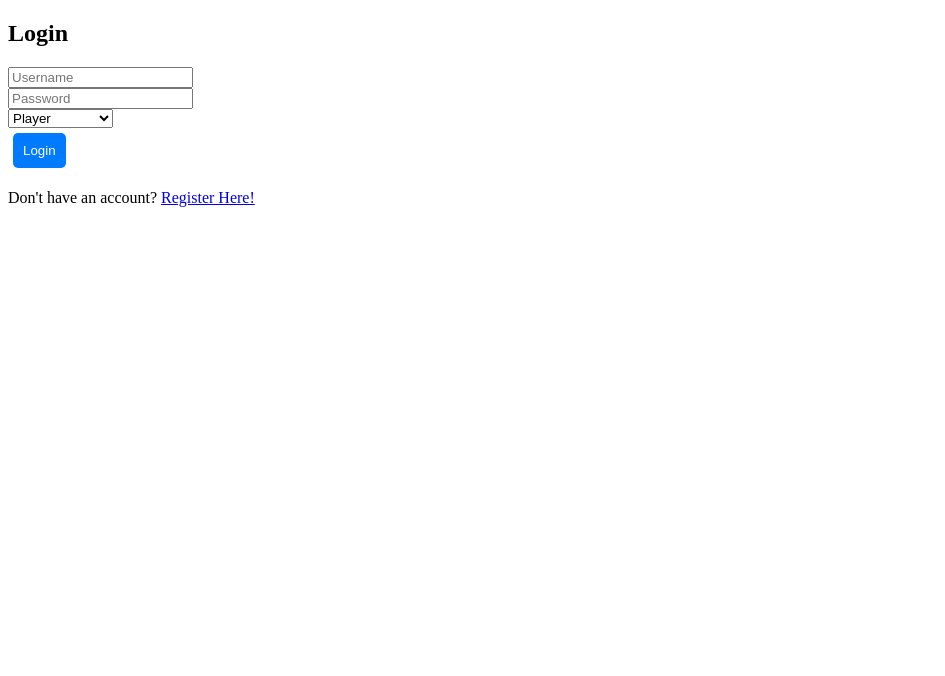
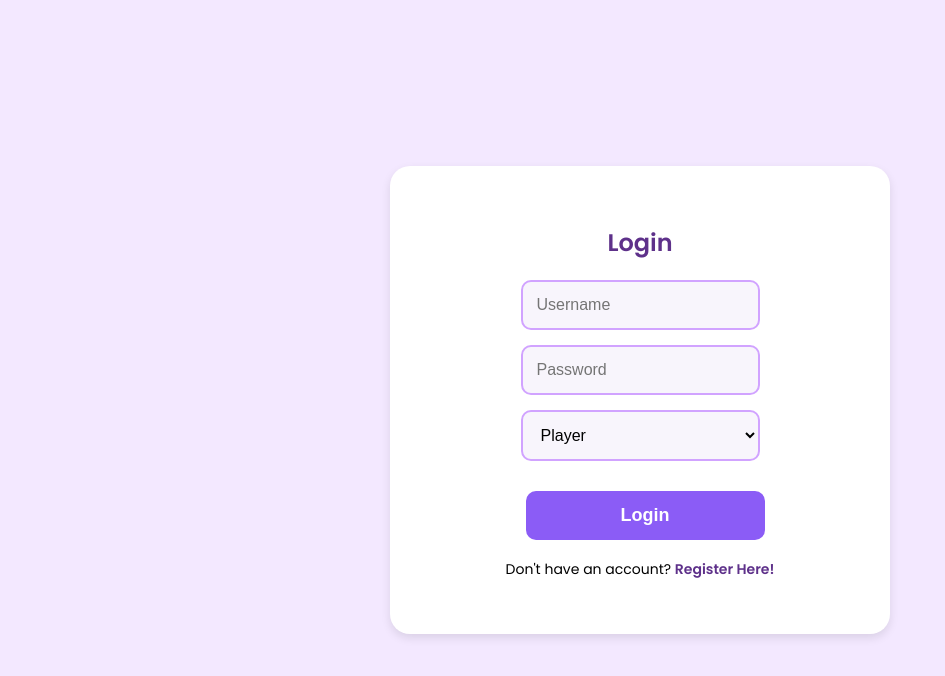
Before and after one commit to tlycody/ECM2434_v2, a React (Create React App) app in the folder bingo-frontend/: page /login in a window 1280 px wide. Shown: the top 676 px of the page, without its empty margins (0-945 px from the left). Built offline with nearby package versions, Linux system fonts and the light colour scheme; no server answers.

Commit message:
register and login css completed (frontend)

```diff
--- /dev/null
+++ b/bingo-frontend/src/components/Login.css
@@ -0,0 +1,126 @@
+/* Importing fonts (if needed) */
+@import url('https://fonts.googleapis.com/css2?family=Poppins:wght@300;400;600&display=swap');
+
+/* General styling */
+body {
+    background-color: #F3E8FF; /* Light lavender background */
+    font-family: 'Poppins', sans-serif;
+    display: flex;
+    justify-content: center;
+    align-items: center;
+    height: 100vh;
+    margin: 0;
+}
+
+/* Container */
+.login-container {
+    background: white;
+    border-radius: 20px;
+    box-shadow: 0 4px 10px rgba(0, 0, 0, 0.1);
+    padding: 40px;
+    width: 420px;
+    text-align: center;
+    display: flex;
+    flex-direction: column;
+    align-items: center;
+}
+
+h2 {
+    color: #5E318A; /* Dark purple title */
+    font-weight: 600;
+    margin-bottom: 20px;
+}
+
+/* Form styling */
+.form-group {
+    margin-bottom: 15px;
+    display: flex;
+    flex-direction: column;
+    align-items: flex-start;
+    width: 100%;
+    max-width: px;
+}
+
+input, select {
+    width: 100%;
+    padding: 14px;
+    border: 2px solid #D1A3FF;
+    border-radius: 10px;
+    font-size: 16px;
+    background-color: #F8F5FC;
+    outline: none;
+    transition: 0.3s;
+    box-sizing: border-box;
+    text-align: left;
+}
+
+input:focus, select:focus {
+    border-color: #5E318A;
+    background-color: white;
+}
+
+/* Checkbox styling */
+.checkbox-group {
+    display: flex;
+    align-items: center;
+    gap: 10px;
+    margin-top: 10px;
+}
+
+.checkbox-group input {
+    width: 18px;
+    height: 18px;
+}
+
+/* Button styling */
+button {
+    background: #8B5CF6; /* Purple button */
+    color: white;
+    font-size: 18px;
+    font-weight: bold;
+    padding: 14px;
+    border: none;
+    border-radius: 10px;
+    cursor: pointer;
+    width: 100%;
+    max-width: 420px;
+    transition: 0.3s;
+    margin-top: 15px;
+}
+
+button:hover {
+    background: #6D28D9; /* Darker purple on hover */
+}
+
+button:disabled {
+    background: #D1A3FF;
+    cursor: not-allowed;
+}
+
+/* Error message */
+.error-message {
+    color: #D32F2F;
+    background: #FFEBEE;
+    padding: 10px;
+    border-radius: 8px;
+    margin-bottom: 15px;
+    max-width: 420px;
+    text-align: center;
+}
+
+/* Link */
+p {
+    max-width: 420px;
+    text-align: center;
+    font-size: 14px;
+}
+
+p a {
+    color: #5E318A;
+    text-decoration: none;
+    font-weight: bold;
+}
+
+p a:hover {
+    text-decoration: underline;
+}
--- a/bingo-frontend/src/components/Login.js
+++ b/bingo-frontend/src/components/Login.js
@@ -1,5 +1,6 @@
 import React, { useState } from 'react';
 import { useNavigate, Link } from 'react-router-dom';
+import './Login.css';
 
 const API_URL = process.env.REACT_APP_API_URL || "http://localhost:8000";
 
--- /dev/null
+++ b/bingo-frontend/src/components/Register.css
@@ -0,0 +1,134 @@
+/* Importing fonts (if needed) */
+@import url('https://fonts.googleapis.com/css2?family=Poppins:wght@300;400;600&display=swap');
+
+/* General styling */
+body {
+    background-color: #F3E8FF; /* Light lavender background */
+    font-family: 'Poppins', sans-serif;
+    display: flex;
+    justify-content: center;
+    align-items: center;
+    height: 100vh;
+    margin: 0;
+}
+
+/* Container */
+.register-container {
+    background: white;
+    border-radius: 20px;
+    box-shadow: 0 4px 10px rgba(0, 0, 0, 0.1);
+    padding: 40px;
+    width: 420px;
+    text-align: center;
+    display: flex;
+    flex-direction: column;
+    align-items: center;
+}
+
+h2 {
+    color: #5E318A; /* Dark purple title */
+    font-weight: 600;
+    margin-bottom: 20px;
+}
+
+/* Form styling */
+.form-group {
+    margin-bottom: 15px;
+    display: flex;
+    flex-direction: column;
+    align-items: flex-start;
+    width: 100%;
+    max-width: 380px;
+}
+
+input {
+    width: 100%;
+    padding: 14px;
+    border: 2px solid #D1A3FF;
+    border-radius: 10px;
+    font-size: 16px;
+    background-color: #F8F5FC;
+    outline: none;
+    transition: 0.3s;
+    box-sizing: border-box;
+    text-align: left;
+}
+
+input:focus {
+    border-color: #5E318A;
+    background-color: white;
+}
+
+/* Checkbox styling */
+.privacy-policy {
+    display: flex;
+    align-items: center;
+    justify-content: center;
+    gap: 10px;
+    margin-top: 10px;
+}
+
+.checkbox-label {
+    font-size: 14px;
+    display: flex;
+    align-items: center;
+}
+
+.checkbox-label input {
+    margin-right: 8px;
+    width: 18px;
+    height: 18px;
+}
+
+/* Button styling */
+button {
+    background: #8B5CF6; /* Purple button */
+    color: white;
+    font-size: 18px;
+    font-weight: bold;
+    padding: 14px;
+    border: none;
+    border-radius: 10px;
+    cursor: pointer;
+    width: 100%;
+    max-width: 380px;
+    transition: 0.3s;
+    margin-top: 15px;
+}
+
+button:hover {
+    background: #6D28D9; /* Darker purple on hover */
+}
+
+button:disabled {
+    background: #D1A3FF;
+    cursor: not-allowed;
+}
+
+/* Error message */
+.error-message {
+    color: #D32F2F;
+    background: #FFEBEE;
+    padding: 10px;
+    border-radius: 8px;
+    margin-bottom: 15px;
+    max-width: 380px;
+    text-align: center;
+}
+
+/* Link */
+p {
+    max-width: 380px;
+    text-align: center;
+    font-size: 14px;
+}
+
+p a {
+    color: #5E318A;
+    text-decoration: none;
+    font-weight: bold;
+}
+
+p a:hover {
+    text-decoration: underline;
+}
--- a/bingo-frontend/src/components/Register.js
+++ b/bingo-frontend/src/components/Register.js
@@ -1,5 +1,6 @@
 import React, { useState } from 'react';
 import { useNavigate, Link } from 'react-router-dom';
+import './Register.css';
 
 const API_URL = process.env.REACT_APP_API_URL || "http://localhost:8000";
 
```
